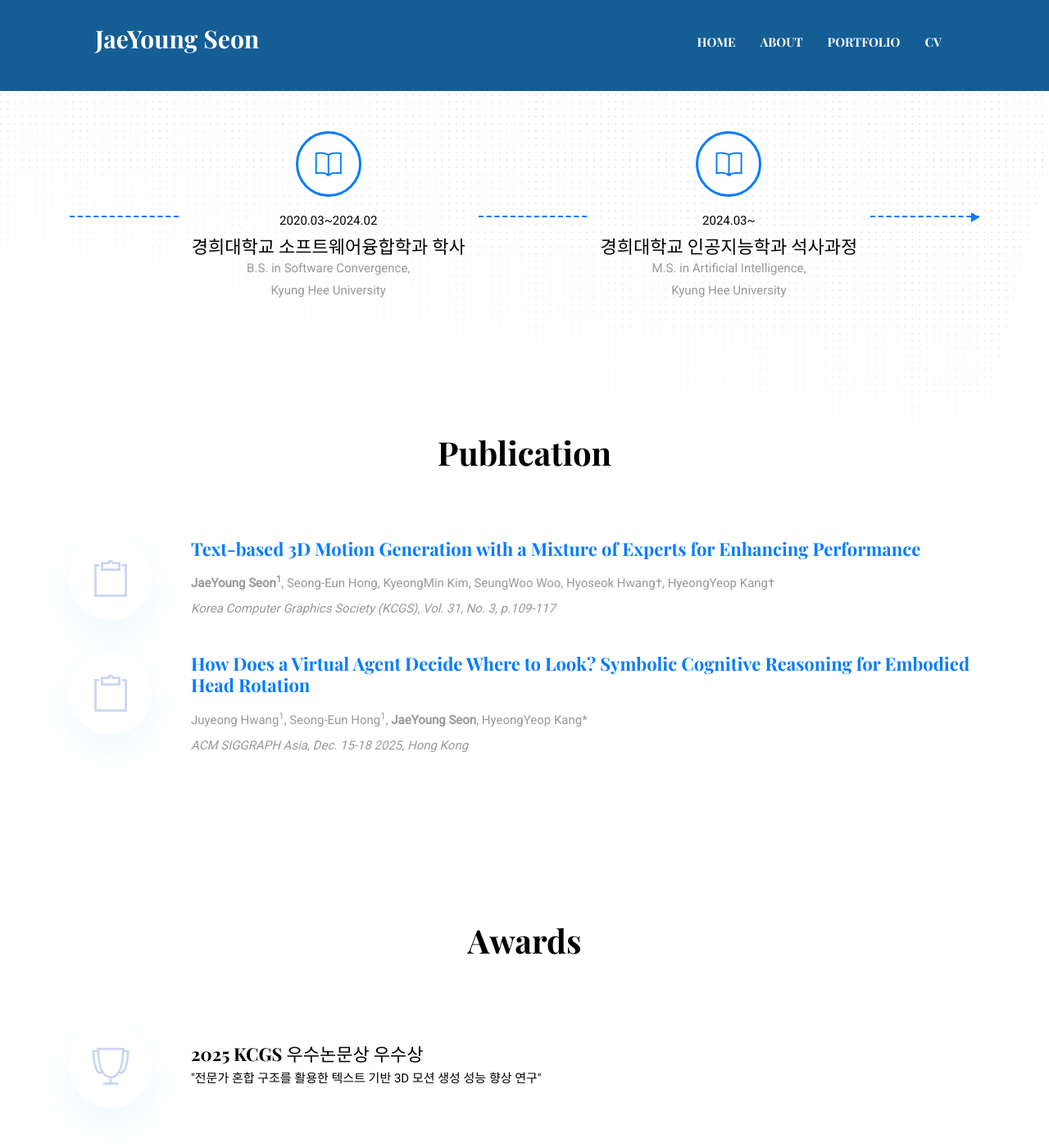
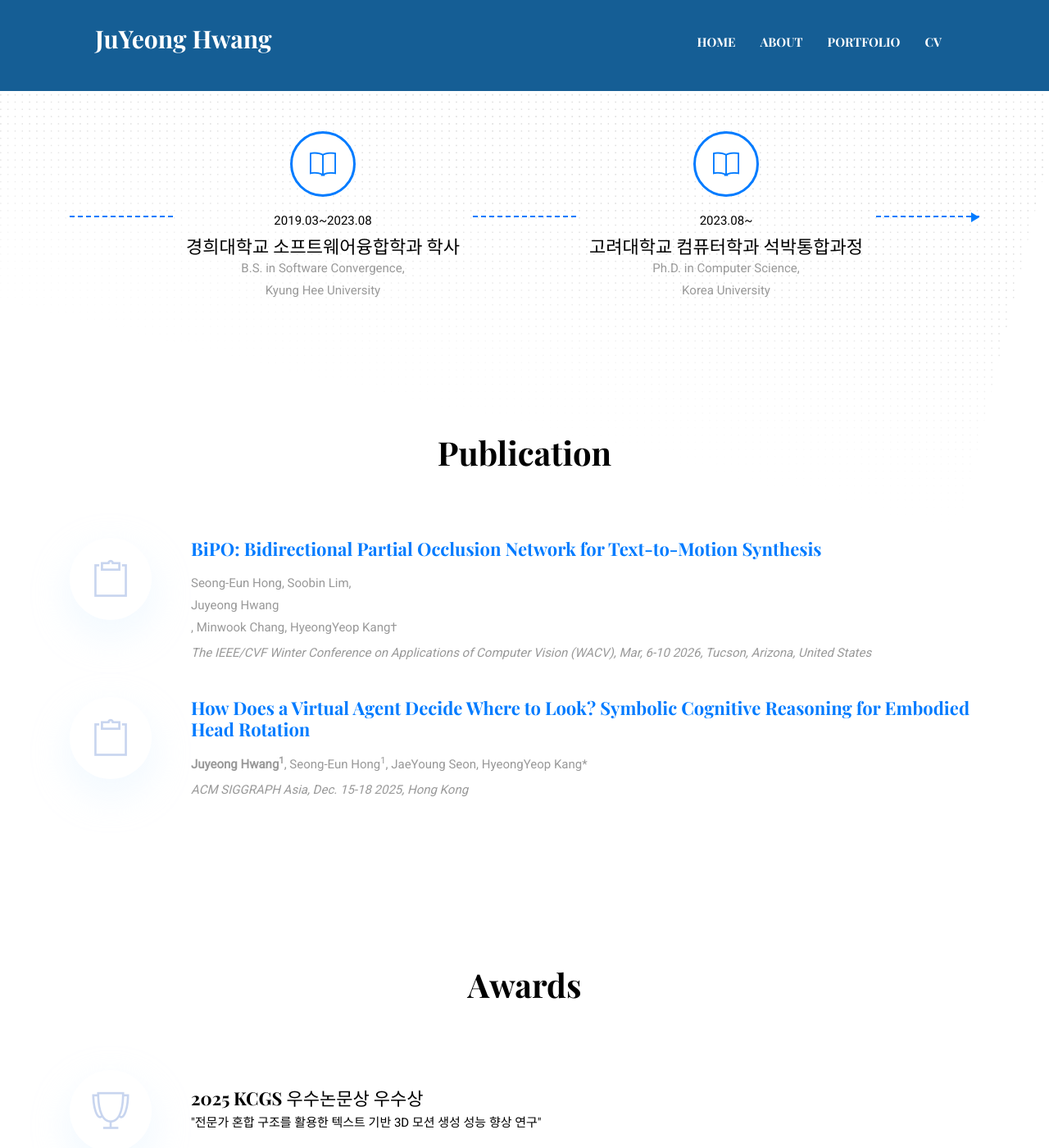
Before and after one commit to JuyeongHwang/JuyeongHwang.github.io, a Jekyll site: the page built from index.html, in a window 1280 px wide and 1400 px high, scrolled down 2136 px. Shown: the whole window at 82% size. Built offline with Jekyll 4.4.1, drawn with Linux system fonts in a browser that asks for light colours; some web fonts are replaced; some of the changed text lies outside the part shown.

Commit message:
Update settings.yml

```diff
--- a/_data/settings.yml
+++ b/_data/settings.yml
@@ -2,12 +2,12 @@
 #-------------------------------
 # General Site Settings
 
-title: JaeYoung Seon
+title: JuYeong Hwang
 logo:
-author: tjswodud
+author: JuyeongHwang
 description: this is meta description
-email: tjswodud85@gmail.com
-github: https://github.com/tjswodud
+email: 05judy02[at.]gmail.com
+github: https://github.com/JuyeongHwang
 # phone: +880 2544 658 256
 # address: 125/A, CA Commercial Area, California, USA
 copyright: Copyright &copy; 2020 Designed by [Themefisher](https://themefisher.com) & Developed by [Getjekyllthemes](https://getjekyllthemes.com) / Modified by [tjswodud](https://github.com/tjswodud)
@@ -41,14 +41,14 @@ education:
   - {
       name: 경희대학교 소프트웨어융합학과 학사,
       url: "",
-      date: "2020.03~2024.02",
+      date: "2019.03~2023.08",
       organization: "B.S. in Software Convergence, <br> Kyung Hee University",
     }
   - {
-      name: 경희대학교 인공지능학과 석사과정,
+      name: 고려대학교 컴퓨터학과 석박통합과정,
       url: "",
-      date: "2024.03~",
-      organization: "M.S. in Artificial Intelligence, <br> Kyung Hee University",
+      date: "2023.08~",
+      organization: "Ph.D. in Computer Science, <br> Korea University",
     }
 
 #-------------------------------
@@ -56,14 +56,14 @@ education:
 pubs-title: Publication
 pubs:
 - {
-    title-kor: "Text-based 3D Motion Generation with a Mixture of Experts for Enhancing Performance",
-    authors: "<b>JaeYoung Seon<sup>1</sup></b>, Seong-Eun Hong, KyeongMin Kim, SeungWoo Woo, Hyoseok Hwang†, HyeongYeop Kang†",
-    conference: "Korea Computer Graphics Society (KCGS), Vol. 31, No. 3, p.109-117",
-    url: "https://doi.org/10.15701/kcgs.2025.31.3.109"
+    title-kor: "BiPO: Bidirectional Partial Occlusion Network for Text-to-Motion Synthesis",
+    authors: "Seong-Eun Hong, Soobin Lim, <br>Juyeong Hwang</br>, Minwook Chang, HyeongYeop Kang†",
+    conference: "The IEEE/CVF Winter Conference on Applications of Computer Vision (WACV), Mar, 6-10 2026, Tucson, Arizona, United States",
+    url: "https://doi.org/10.48550/arXiv.2412.00112"
   }
 - {
     title-kor: "How Does a Virtual Agent Decide Where to Look? Symbolic Cognitive Reasoning for Embodied Head Rotation",
-    authors: "Juyeong Hwang<sup>1</sup>, Seong-Eun Hong<sup>1</sup>, <b>JaeYoung Seon</b>, HyeongYeop Kang*",
+    authors: "<b>Juyeong Hwang<sup>1</sup></b>, Seong-Eun Hong<sup>1</sup>, JaeYoung Seon, HyeongYeop Kang*",
     conference: "ACM SIGGRAPH Asia, Dec. 15-18 2025, Hong Kong",
     url: "https://arxiv.org/pdf/2508.08930"
     # url: "https://doi.org/10.1145/3757377.3763849"
```
